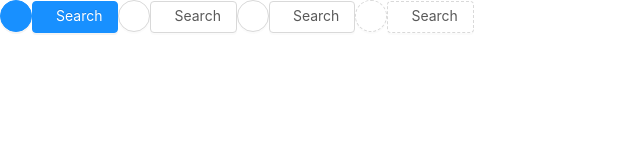
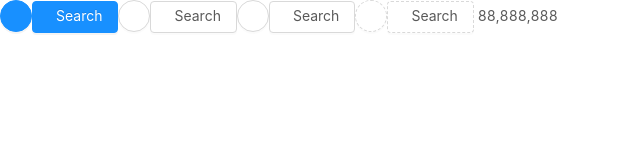
Before and after one commit to WangShaoBin28/VueFrame, a Vue app: page / in a window 1280 px wide. Shown: the top 160 px of the page, without its empty margins (0-640 px from the left). Built offline with nearby package versions, Linux system fonts and the light colour scheme; what mint-ui would draw is missing.

Commit message:
加入自动滚动数

```diff
--- a/package.json
+++ b/package.json
@@ -17,6 +17,7 @@
     "node-sass": "^4.11.0",
     "sass-loader": "^7.1.0",
     "vue": "^2.5.2",
+    "vue-count-to": "^1.0.13",
     "vue-router": "^3.0.1",
     "vuex": "^3.1.0",
     "vuex-persist": "^2.0.0"
--- a/src/main.js
+++ b/src/main.js
@@ -10,12 +10,14 @@ import ElementUI from 'element-ui'
 import 'element-ui/lib/theme-chalk/index.css'
 import  Antd   from 'ant-design-vue';
 import 'ant-design-vue/dist/antd.css';
+import CountTo from 'vue-count-to'
 
 Vue.config.productionTip = false
 
 Vue.use(Mint)
 Vue.use(ElementUI)
 Vue.use(Antd)
+Vue.use(CountTo)
 
 /* eslint-disable no-new */
 new Vue({
--- a/src/views/demo/hello.vue
+++ b/src/views/demo/hello.vue
@@ -1,4 +1,5 @@
 <template>
+
   <div>
     <a-button type="primary" shape="circle" icon="search"></a-button>
     <a-button type="primary" icon="search">Search</a-button>
@@ -8,6 +9,7 @@
     <a-button icon="search">Search</a-button>
     <a-button type="dashed" shape="circle" icon="search" />
     <a-button type="dashed" icon="search">Search</a-button>
+    <count-to :start-val="0" :end-val="aabbb" :duration="3600"/>
   </div>
 <!--<div>-->
     <!--<el-table-->
@@ -36,11 +38,15 @@
 
 <script>
   import API from '@/sdks/jssdk-login'
+  import CountTo from 'vue-count-to'
 
   export default {
+    components: { CountTo },
     data() {
       return {
-          tableData: []
+          tableData: [],
+        aabbb:88888888
+
       }
     },
     methods: {
```
Also changed, not shown: 1 other file (tests, documents, lock files or other folders).
